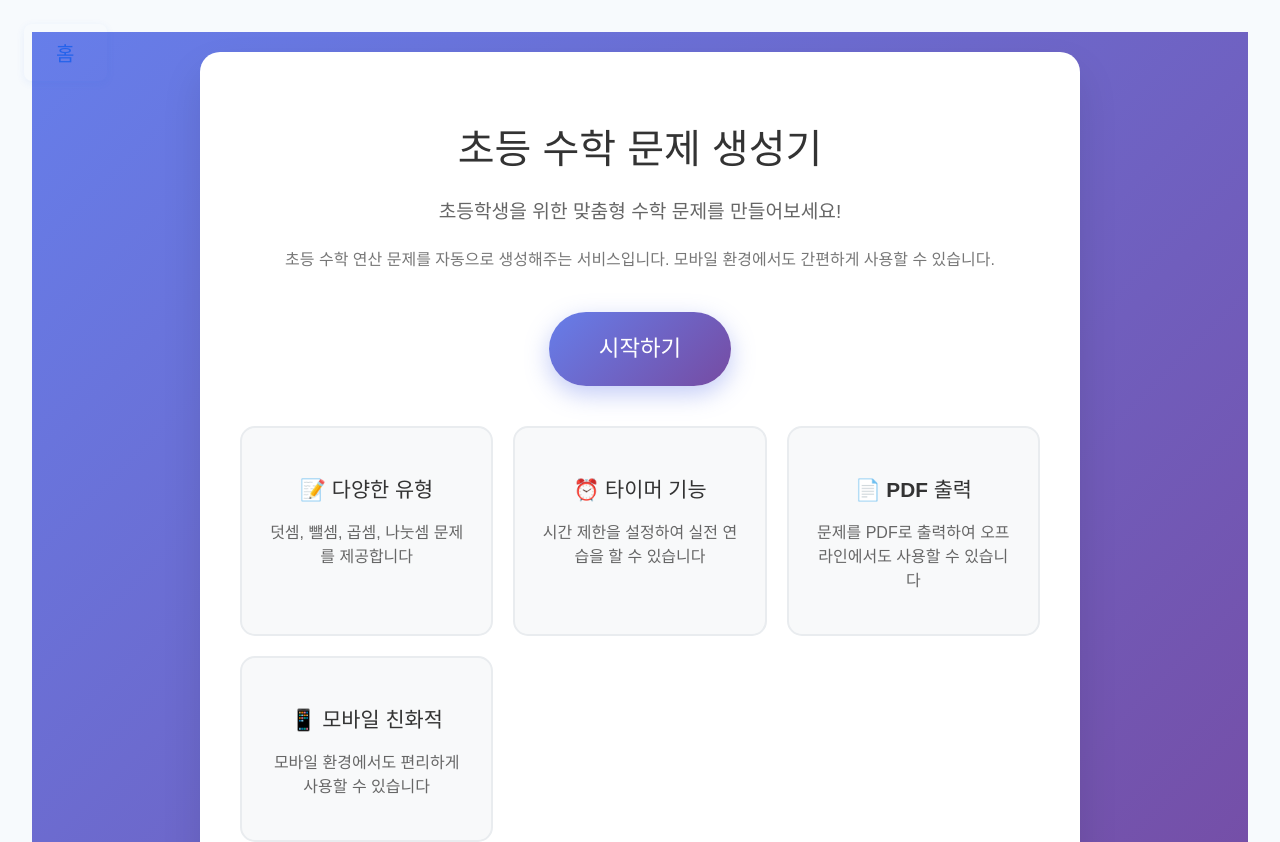
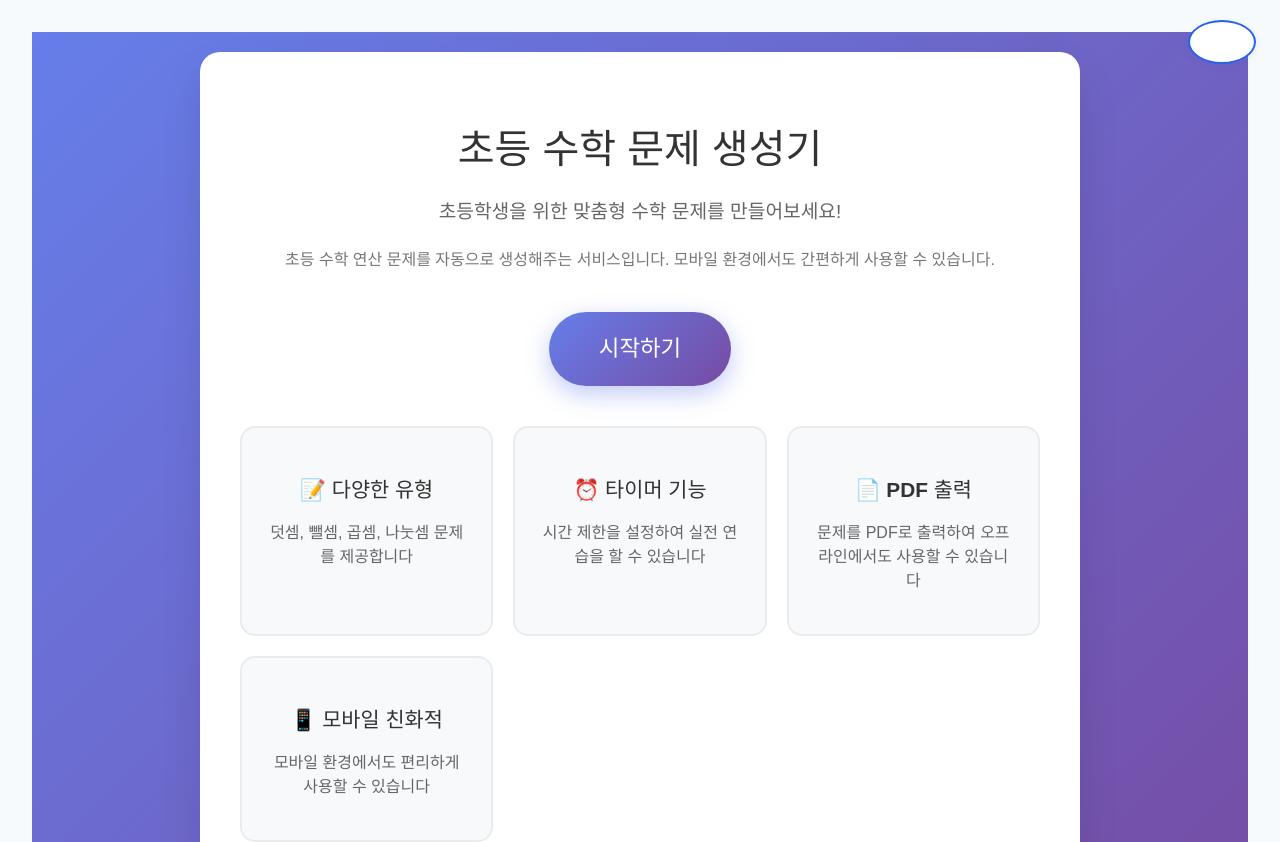
Before and after one commit to DotoriPicnic/mathgo, a React (Vite) app: page / in a window 1280 px wide. Shown: the top 842 px of the page. Built offline with nearby package versions, Linux system fonts and the light colour scheme.

Commit message:
홈 버튼(집 아이콘) 모든 페이지에 고정, GA 연동 확인

```diff
--- a/index.html
+++ b/index.html
@@ -17,6 +17,14 @@
     <link rel="icon" type="image/svg+xml" href="/vite.svg" />
     <meta name="viewport" content="width=device-width, initial-scale=1.0" />
     <title>초등 연산 문제집 - Calcuri</title>
+    <!-- Google tag (gtag.js) -->
+    <script async src="https://www.googletagmanager.com/gtag/js?id=G-5XE6Y91F7X"></script>
+    <script>
+      window.dataLayer = window.dataLayer || [];
+      function gtag(){dataLayer.push(arguments);}
+      gtag('js', new Date());
+      gtag('config', 'G-5XE6Y91F7X');
+    </script>
   </head>
   <body>
     <div id="root"></div>
--- /dev/null
+++ b/src/components/HomeButton.tsx
@@ -0,0 +1,35 @@
+import React from 'react';
+import { useNavigate } from 'react-router-dom';
+
+const HomeButton: React.FC = () => {
+  const navigate = useNavigate();
+  return (
+    <button
+      onClick={() => navigate('/')}
+      style={{
+        position: 'fixed',
+        top: 20,
+        right: 24,
+        zIndex: 100,
+        background: 'white',
+        border: '2px solid #2563eb',
+        borderRadius: '50%',
+        width: 44,
+        height: 44,
+        display: 'flex',
+        alignItems: 'center',
+        justifyContent: 'center',
+        boxShadow: '0 2px 8px rgba(37,99,235,0.08)',
+        cursor: 'pointer',
+        transition: 'background 0.2s',
+      }}
+      aria-label="홈으로"
+    >
+      <svg width="24" height="24" fill="#2563eb" viewBox="0 0 24 24">
+        <path d="M3 11.5L12 4l9 7.5V20a1 1 0 0 1-1 1h-5v-5h-6v5H4a1 1 0 0 1-1-1V11.5z" stroke="#2563eb" strokeWidth="1.5" fill="none"/>
+      </svg>
+    </button>
+  );
+};
+
+export default HomeButton;
--- a/src/pages/ElemPage.tsx
+++ b/src/pages/ElemPage.tsx
@@ -1,5 +1,6 @@
 import React, { useState, useRef } from 'react';
 import { useNavigate } from 'react-router-dom';
+import HomeButton from '../components/HomeButton';
 import './ElemPage.css';
 
 // 문제 생성 함수 (연산별, 올림 옵션별)
@@ -672,6 +673,7 @@ const ElemPage: React.FC = () => {
 
   return (
     <div className="elem-page">
+      <HomeButton />
       <form onSubmit={handleGenerate} className="elem-form">
         <div className="elem-emoji">✏️</div>
         <h2 className="elem-title">
--- a/src/pages/MainPage.tsx
+++ b/src/pages/MainPage.tsx
@@ -1,21 +1,12 @@
 import React from "react";
-import { Link, useNavigate } from "react-router-dom";
+import { Link } from "react-router-dom";
 import "./MainPage.css";
+import HomeButton from "../components/HomeButton";
 
 const MainPage: React.FC = () => {
-  const navigate = useNavigate();
   return (
     <div className="main-page">
-      {/* 상단 홈 버튼 */}
-      <button
-        className="home-top-btn"
-        onClick={() => navigate("/")}
-        style={{
-          position: 'absolute', left: 24, top: 24, zIndex: 20, background: 'none', border: 'none', color: '#2563eb', fontWeight: 700, fontSize: 20, cursor: 'pointer', letterSpacing: 1
-        }}
-      >
-        홈
-      </button>
+      <HomeButton />
       <div className="main-container">
         <h1 className="main-title">초등 수학 문제 생성기</h1>
         <p className="main-subtitle">초등학생을 위한 맞춤형 수학 문제를 만들어보세요!</p>
--- a/src/pages/ProblemPage.tsx
+++ b/src/pages/ProblemPage.tsx
@@ -3,6 +3,7 @@ import { useNavigate } from 'react-router-dom';
 import jsPDF from 'jspdf';
 import html2canvas from 'html2canvas';
 import { QRCodeCanvas } from 'qrcode.react';
+import HomeButton from '../components/HomeButton';
 import './ProblemPage.css';
 
 interface Problem {
@@ -149,6 +150,7 @@ const ProblemPage: React.FC = () => {
 
   return (
     <div style={{ minHeight: '100vh', display: 'flex', flexDirection: 'column', alignItems: 'center', justifyContent: 'center', background: '#f7fafd', width: '100%', overflowX: 'hidden' }}>
+      <HomeButton />
       {/* 제한시간 타이머 상단 고정 */}
       {timeLeft !== null && (
         <div style={{
@@ -169,13 +171,7 @@ const ProblemPage: React.FC = () => {
           ⏰ 남은 시간: {formatTime(timeLeft)}
         </div>
       )}
-      {/* 좌측 상단 이동 버튼 */}
-      <button
-        style={{ position: 'absolute', left: 16, top: 24, zIndex: 10, fontSize: 14, fontWeight: 700, background: '#fff', border: '2px solid #2563eb', color: '#2563eb', borderRadius: 8, padding: '8px 12px', cursor: 'pointer', boxShadow: '0 2px 8px rgba(37,99,235,0.08)', maxWidth: 'calc(100vw - 32px)', overflow: 'hidden', textOverflow: 'ellipsis', whiteSpace: 'nowrap' }}
-        onClick={() => navigate('/elem')}
-      >
-        ← 초등학교 연산 문제 생성
-      </button>
+      {/* 기존 문제 풀이 화면 (입력란 포함) */}
       <div className="card" style={{ width: '100%', maxWidth: 'calc(100vw - 32px)', margin: '40px auto', padding: '0 16px', boxSizing: 'border-box' }}>
         <h2 style={{ textAlign: 'center', marginBottom: 32 }}>연산 문제</h2>
         <div style={{ display: 'flex', justifyContent: 'center', marginBottom: 24, flexWrap: 'wrap', gap: 8 }}>
@@ -191,7 +187,6 @@ const ProblemPage: React.FC = () => {
             <input type="checkbox" style={{ marginLeft: 8 }} checked={includeAnswer} onChange={e => setIncludeAnswer(e.target.checked)} /> 정답 포함
           </label>
         </div>
-        {/* 기존 문제 풀이 화면 (입력란 포함) */}
         <div className="problem-container">
           {rows.map((row, rowIdx) => (
             <div key={rowIdx} className="problem-row">
--- a/src/pages/ResultPage.tsx
+++ b/src/pages/ResultPage.tsx
@@ -1,5 +1,6 @@
 import React, { useEffect, useState } from 'react';
 import './ResultPage.css';
+import HomeButton from '../components/HomeButton';
 
 interface Problem {
   question: string;
@@ -155,6 +156,7 @@ const ResultPage: React.FC = () => {
 
   return (
     <div className="result-page">
+      <HomeButton />
       <div className="result-container">
         {/* 제한시간/소요시간 표시 */}
         {(limitSec !== null || elapsedSec !== null) && (
```
